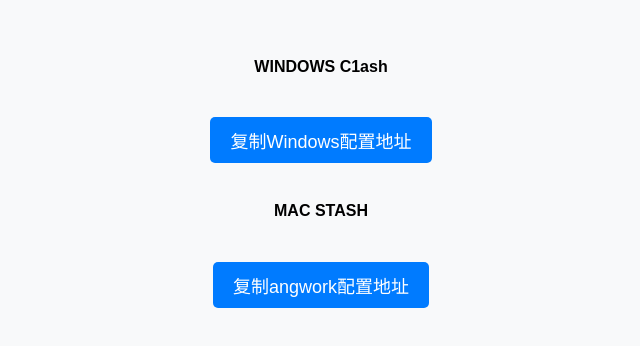
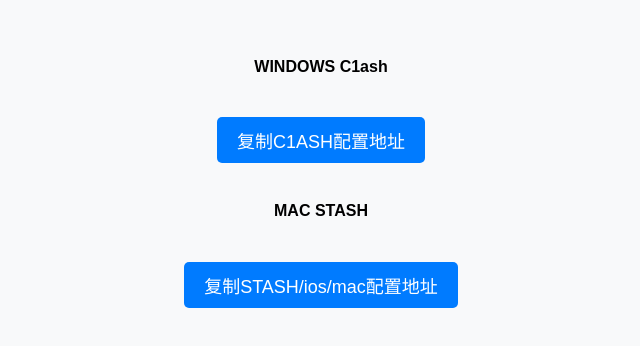
Before and after one commit to 42atom/nodes, a plain HTML site: page index.html in a window 1280 px wide. Shown: the part 228-574 px from the top of the page, without its empty margins (319-959 px from the left). Drawn offline with Linux system fonts and the light colour scheme.

Commit message:
Update index.html

```diff
--- a/index.html
+++ b/index.html
@@ -38,14 +38,14 @@
 <body>
      <div class="container">
         <h4>WINDOWS C1ash</h4>
-        <button class="copy-btn" onclick="copyToClipboard('angwin.yaml')">复制Windows配置地址</button>
+        <button class="copy-btn" onclick="copyToClipboard('angwin.yaml')">复制C1ASH配置地址</button>
 
        <br>
        <div>
        <br>
 
         <h4>MAC STASH</h4>
-        <button class="copy-btn" onclick="copyToClipboard('angwork.yaml')">复制angwork配置地址</button>
+        <button class="copy-btn" onclick="copyToClipboard('angwork.yaml')">复制STASH/ios/mac配置地址</button>
     </div>
 
     <script>
```
